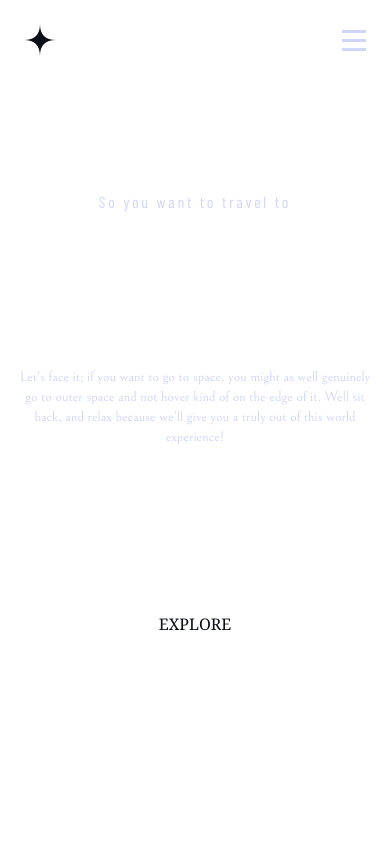
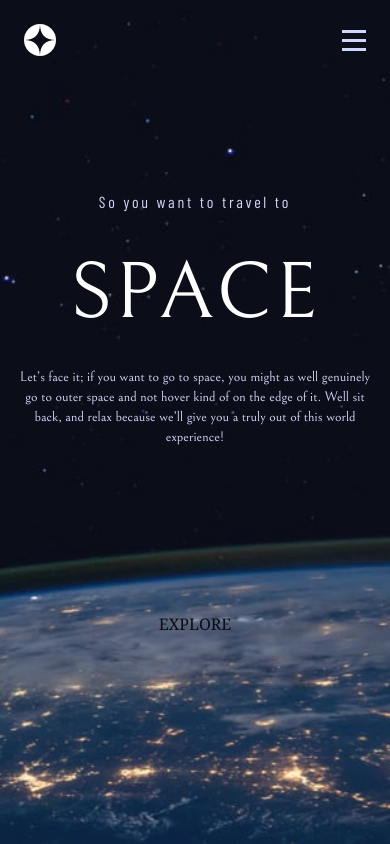
Before and after one commit to Kichotee/space-agency, a Vue app: page / in a window 390 px wide. Built offline with nearby package versions, Linux system fonts and the light colour scheme.

Commit message:
Homepage background fix

```diff
--- a/src/views/HomeView.vue
+++ b/src/views/HomeView.vue
@@ -10,7 +10,7 @@ const toggleMenu =()=>{
 </script>
 
 <template>
-<main @click='activeMenu=false' landscape:overflow-scroll   class="max-w-[100vw] main  overflow-hidden bg-[url('../assets/assets/home/background-home-mobile.jpg')   h-screen]
+<main @click='activeMenu=false'   class="max-w-[100vw] main landscape:overflow-scroll    overflow-hidden bg-[url('../assets/assets/home/background-home-mobile.jpg')]
 bg-center bg-no-repeat bg-local bg-cover h-screen text-white
 md:bg-[url('../assets/assets/home/background-home-tablet.jpg')]
 md:bg-center md:bg-no-repeat md:bg-local md:bg-cover md:h-screen
--- a/src/views/Technology.vue
+++ b/src/views/Technology.vue
@@ -1,9 +1,9 @@
 <template>
-<main class="max-w-[100vw]  landscape:overflow-scroll   h-screen overflow-hidden bg-[url('../assets/assets/technology/background-technology-mobile.jpg')]
+<main class="max-w-[100vw] h-screen overflow-hidden bg-[url('../assets/assets/technology/background-technology-mobile.jpg')]
 bg-center bg-no-repeat bg-local bg-cover h-screen text-white
 md:bg-[url('../assets/assets/technology/background-technology-tablet.jpg')]
 md:bg-center md:bg-no-repeat md:bg-local md:bg-cover md:h-screen
-lg:bg-[url('../assets/assets/technology/background-technology-desktop.jpg')]  ">
+lg:bg-[url('../assets/assets/technology/background-technology-desktop.jpg')]  potrait:bg-[url('../assets/assets/technology/background-technology-tablet.jpg')] ">
 
 <techComponent/>
 </main>
```
